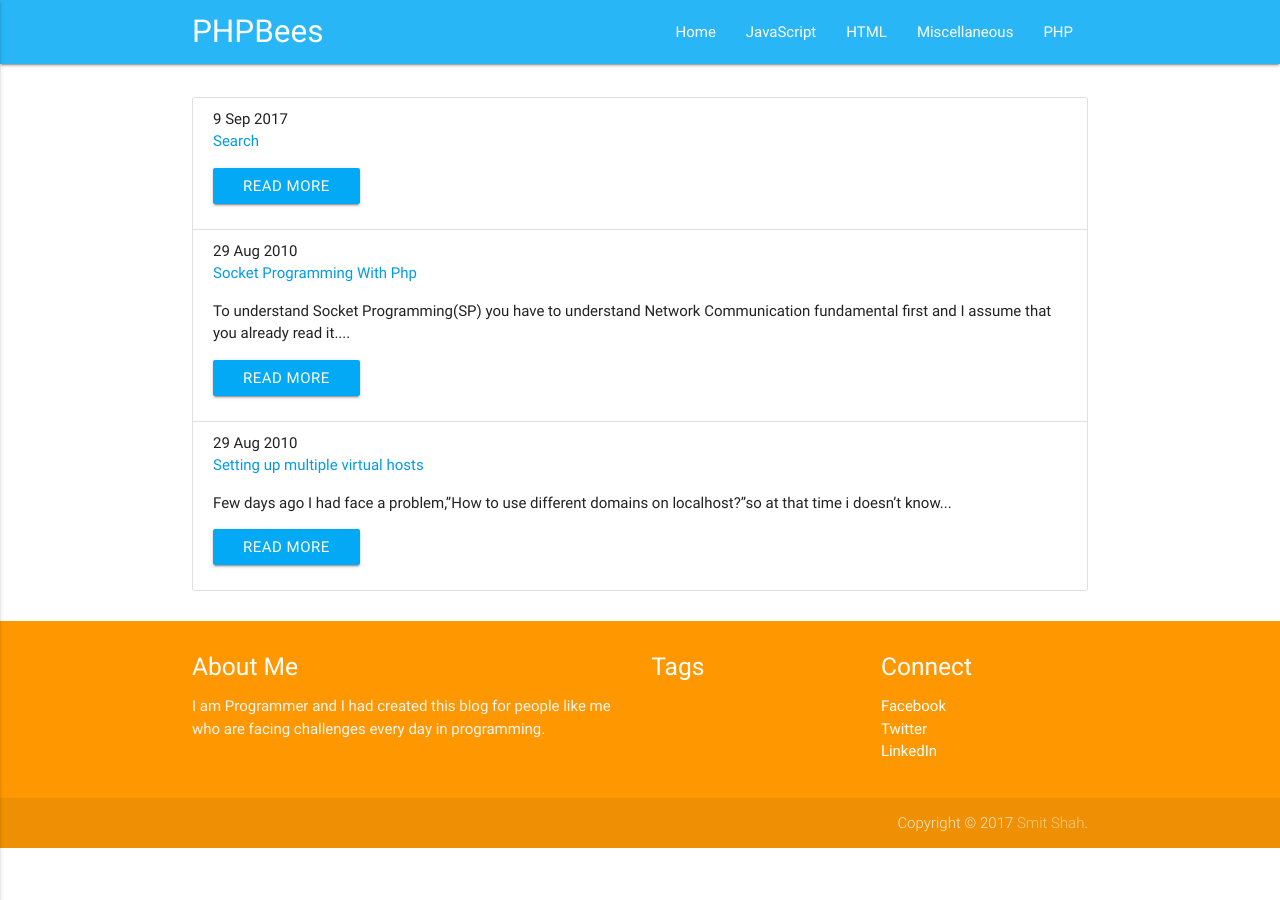
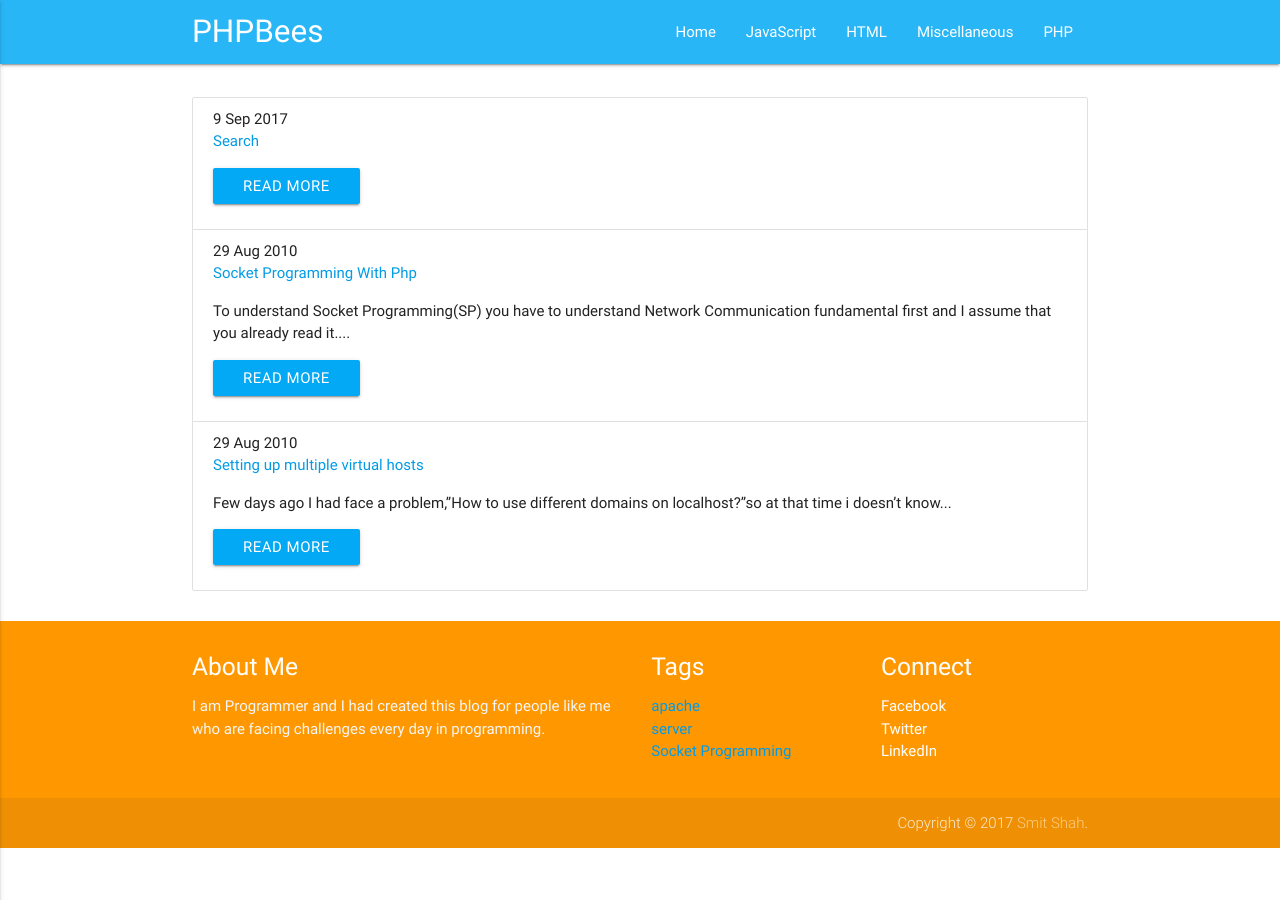
Before and after one commit to smitshah81/phpbees.com, a Jekyll site: the page built from index.md, in a window 1280 px wide. Built offline with Jekyll 4.4.1, drawn with Linux system fonts in a browser that asks for light colours.

Commit message:
footer changes

```diff
--- a/_includes/footer.html
+++ b/_includes/footer.html
@@ -8,9 +8,10 @@
         <div class="col l3 s12">
           <h5 class="white-text">Tags</h5>
           <ul>
-            {% for tag in taxonomy.tags %}
-             <li class="chip"><i class="material-icons">label</i> <a href="{{ tag.url }}">{{ tag.value }}</a></li>
-            {% endfor %}
+           {% for tag in site.tags %}
+  {% assign t = tag | first %}
+    <li><a href="/{{ site.tag_page_dir }}/{{ t | slugify: 'pretty' }}/">{{ t }}</a></li>
+  {% endfor %}
 
           </ul>
         </div>
```
